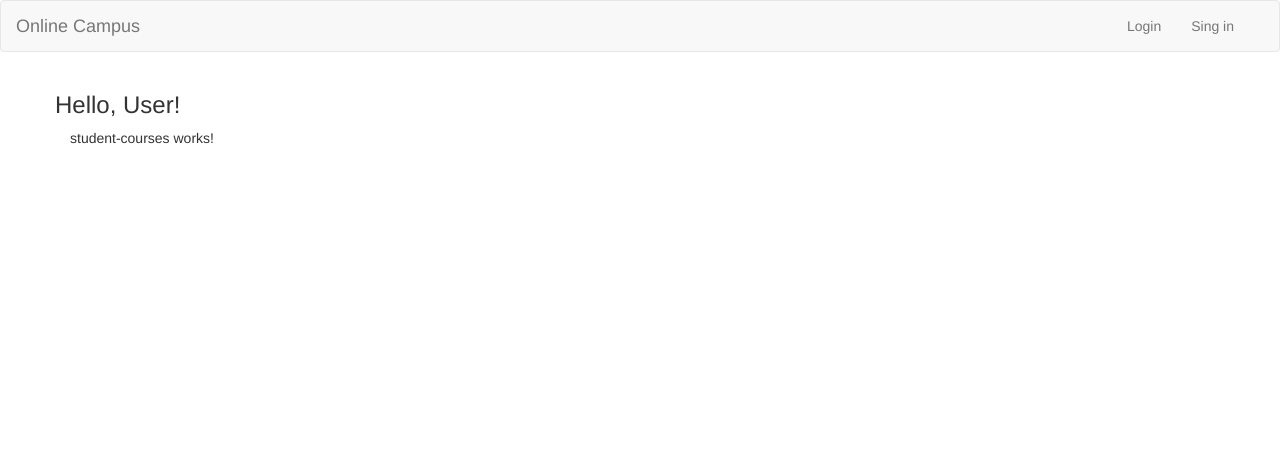
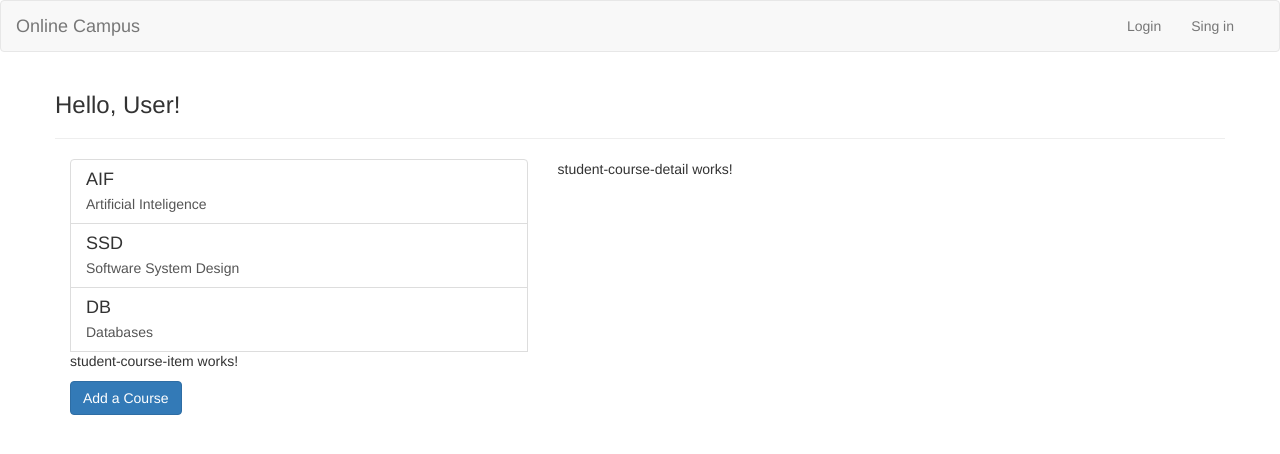
Before and after one commit to dariamuresan/online-campus, an Angular app: page / in a window 1280 px wide. Shown: the top 454 px of the page. Built offline with nearby package versions, Linux system fonts and the light colour scheme.

Commit message:
CO-4 Course model added.

```diff
--- a/src/app/app.component.html
+++ b/src/app/app.component.html
@@ -2,6 +2,7 @@
 <div class="container">
   <div class="row">
     <h3>Hello, User!</h3>
+    <hr>
   </div>
   <div class="row">
     <div class="col-md-12">
--- a/src/app/app.module.ts
+++ b/src/app/app.module.ts
@@ -7,6 +7,7 @@ import {HeaderComponent } from './header/header.component';
 import { StudentCoursesComponent } from './student-courses/student-courses.component';
 import { StudentCourseListComponent } from './student-courses/student-course-list/student-course-list.component';
 import { StudentCourseItemComponent } from './student-courses/student-course-list/student-course-item/student-course-item.component';
+import { StudentCourseDetailComponent } from './student-courses/student-course-detail/student-course-detail.component';
 
 @NgModule({
   declarations: [
@@ -14,7 +15,8 @@ import { StudentCourseItemComponent } from './student-courses/student-course-lis
     HeaderComponent,
     StudentCoursesComponent,
     StudentCourseListComponent,
-    StudentCourseItemComponent
+    StudentCourseItemComponent,
+    StudentCourseDetailComponent
   ],
   imports: [
     BrowserModule,
--- /dev/null
+++ b/src/app/shared/course.model.ts
@@ -0,0 +1,3 @@
+export class Course {
+    constructor(public name: string, public teacher: string, public description: string, public abreviation: string) {}
+}
--- /dev/null
+++ b/src/app/student-courses/student-course-detail/student-course-detail.component.html
@@ -0,0 +1 @@
+<p>student-course-detail works!</p>
--- /dev/null
+++ b/src/app/student-courses/student-course-detail/student-course-detail.component.ts
@@ -0,0 +1,15 @@
+import { Component, OnInit } from '@angular/core';
+
+@Component({
+  selector: 'app-student-course-detail',
+  templateUrl: './student-course-detail.component.html',
+  styleUrls: ['./student-course-detail.component.css']
+})
+export class StudentCourseDetailComponent implements OnInit {
+
+  constructor() { }
+
+  ngOnInit(): void {
+  }
+
+}
--- a/src/app/student-courses/student-course-list/student-course-list.component.html
+++ b/src/app/student-courses/student-course-list/student-course-list.component.html
@@ -1 +1,19 @@
-<p>student-course-list works!</p>
+<div class="row">
+    <div class="col-xs-12">
+        <a
+        href="#"
+        class="list-group-item clearfix"
+        *ngFor="let course of courses">
+            <div class="pull-left">
+                <h4 class="list-group-item-heading">{{ course.abreviation }}</h4>
+                <p class="list-group-item-text">{{ course.name }}</p>
+            </div>
+        </a>
+        <app-student-course-item></app-student-course-item>
+    </div>
+</div>
+<div class="row">
+    <div class="col-xs-12">
+        <button class="btn btn-primary">Add a Course</button>
+    </div>
+</div>
--- a/src/app/student-courses/student-course-list/student-course-list.component.ts
+++ b/src/app/student-courses/student-course-list/student-course-list.component.ts
@@ -1,4 +1,5 @@
 import { Component, OnInit } from '@angular/core';
+import { Course } from 'src/app/shared/course.model';
 
 @Component({
   selector: 'app-student-course-list',
@@ -6,6 +7,11 @@ import { Component, OnInit } from '@angular/core';
   styleUrls: ['./student-course-list.component.css']
 })
 export class StudentCourseListComponent implements OnInit {
+  courses: Course[] = [
+    new Course('Artificial Inteligence', 'Cosmin C.', 'piton', 'AIF'),
+    new Course('Software System Design', 'Cristina M.', 'proiectul asta miune', 'SSD'),
+    new Course('Databases', 'Dan P.', 'SQL', 'DB')
+  ];
 
   constructor() { }
 
--- a/src/app/student-courses/student-courses.component.html
+++ b/src/app/student-courses/student-courses.component.html
@@ -1 +1,8 @@
-<p>student-courses works!</p>
+<div class="row">
+    <div class="col-md-5">
+        <app-student-course-list></app-student-course-list>
+    </div>
+    <div class="col-md-7">
+        <app-student-course-detail></app-student-course-detail>
+    </div>
+</div>
```
Also changed, not shown: src/app/student-courses/student-course-detail/student-course-detail.component.css (added).
